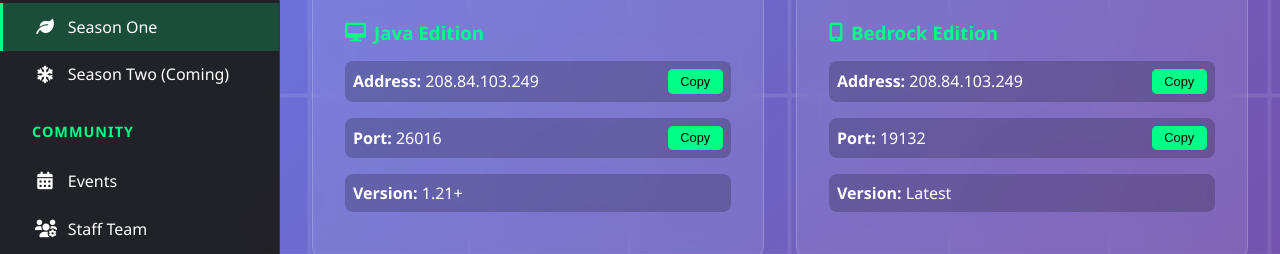
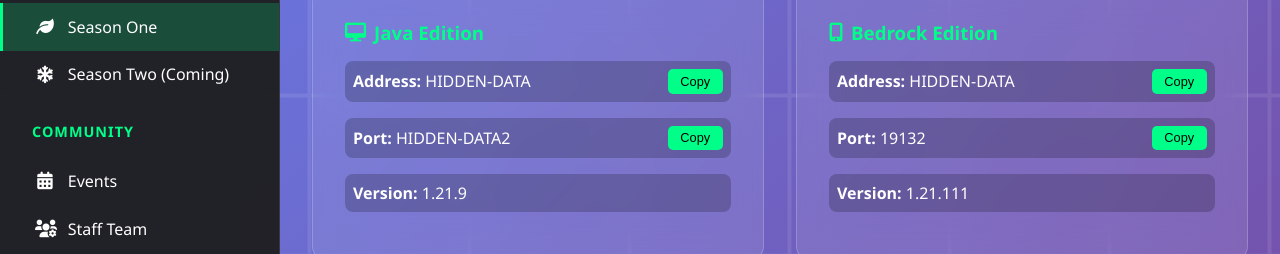
Before and after one commit to STISMP/stismp.github.io, a plain HTML site: page index.html in a window 1280 px wide. Shown: the part 214-468 px from the top of the page. Drawn offline with Linux system fonts and the light colour scheme.

Commit message:
Update index.html

```diff
--- a/index.html
+++ b/index.html
@@ -459,30 +459,30 @@
                     <div class="server-card">
                         <h3><i class="fas fa-desktop"></i> Java Edition</h3>
                         <div class="server-info">
-                            <span><strong>Address:</strong> 208.84.103.249</span>
-                            <button class="copy-btn" onclick="copyToClipboard('208.84.103.249')">Copy</button>
+                            <span><strong>Address:</strong> HIDDEN-DATA</span>
+                            <button class="copy-btn" onclick="copyToClipboard('HIDDEN-DATA')">Copy</button>
                         </div>
                         <div class="server-info">
-                            <span><strong>Port:</strong> 26016</span>
-                            <button class="copy-btn" onclick="copyToClipboard('26016')">Copy</button>
+                            <span><strong>Port:</strong> HIDDEN-DATA2</span>
+                            <button class="copy-btn" onclick="copyToClipboard('HIDDEN-DATA2')">Copy</button>
                         </div>
                         <div class="server-info">
-                            <span><strong>Version:</strong> 1.21+</span>
+                            <span><strong>Version:</strong> 1.21.9</span>
                         </div>
                     </div>
 
                     <div class="server-card">
                         <h3><i class="fas fa-mobile-alt"></i> Bedrock Edition</h3>
                         <div class="server-info">
-                            <span><strong>Address:</strong> 208.84.103.249</span>
-                            <button class="copy-btn" onclick="copyToClipboard('208.84.103.249')">Copy</button>
+                            <span><strong>Address:</strong> HIDDEN-DATA</span>
+                            <button class="copy-btn" onclick="copyToClipboard('HIDDEN-DATA')">Copy</button>
                         </div>
                         <div class="server-info">
                             <span><strong>Port:</strong> 19132</span>
                             <button class="copy-btn" onclick="copyToClipboard('19132')">Copy</button>
                         </div>
                         <div class="server-info">
-                            <span><strong>Version:</strong> Latest</span>
+                            <span><strong>Version:</strong> 1.21.111</span>
                         </div>
                     </div>
                 </div>
```
